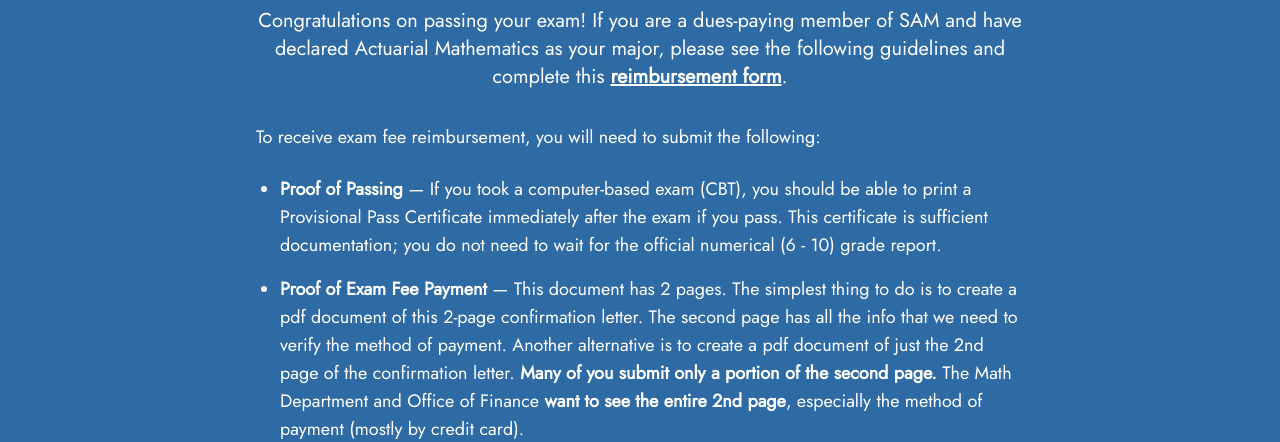
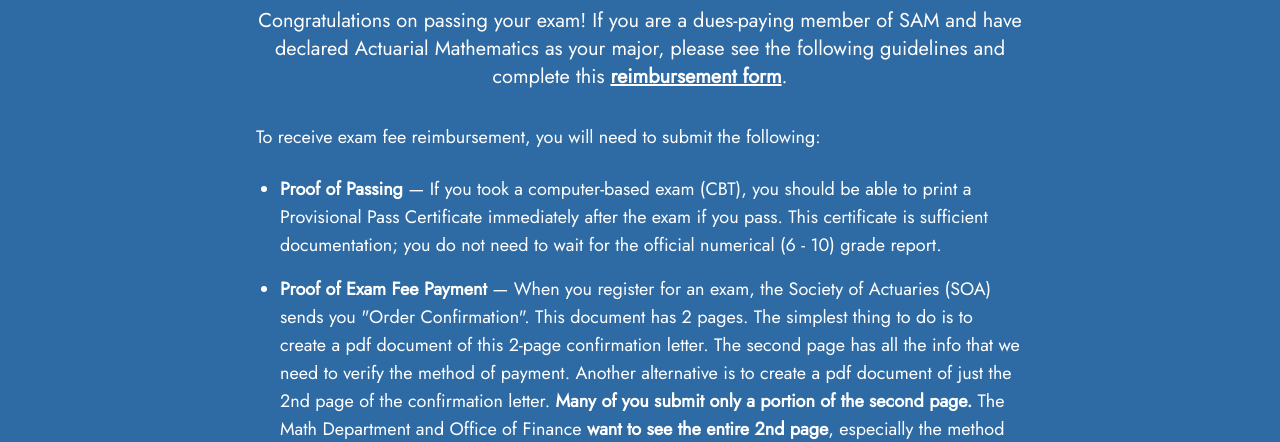
Before and after one commit to UmichSamMath/UmichSamMath.github.io, a website: page exam.html in a window 1280 px wide. Shown: the part 513-955 px from the top of the page. Drawn offline with nearby package versions, Linux system fonts and the light colour scheme.

Commit message:
Update exam.html

```diff
--- a/exam.html
+++ b/exam.html
@@ -171,7 +171,7 @@
           </li>
 
           <li>
-            <span class="font-semibold">Proof of Exam Fee Payment</span> — This document has 2 pages. The simplest thing to do is to create a pdf document of this 2-page confirmation letter. The second page has all the info that we need to verify the method of payment. Another alternative is to create a pdf document of just the 2nd page of the confirmation letter. <strong>Many of you submit only a portion of the second page.</strong>
+            <span class="font-semibold">Proof of Exam Fee Payment</span> — When you register for an exam, the Society of Actuaries (SOA) sends you "Order Confirmation". This document has 2 pages. The simplest thing to do is to create a pdf document of this 2-page confirmation letter. The second page has all the info that we need to verify the method of payment. Another alternative is to create a pdf document of just the 2nd page of the confirmation letter. <strong>Many of you submit only a portion of the second page.</strong>
             The Math Department and Office of Finance <strong>want to see the entire 2nd page</strong>, especially the method of payment (mostly by credit card).
           </li>
         </ul>
```
